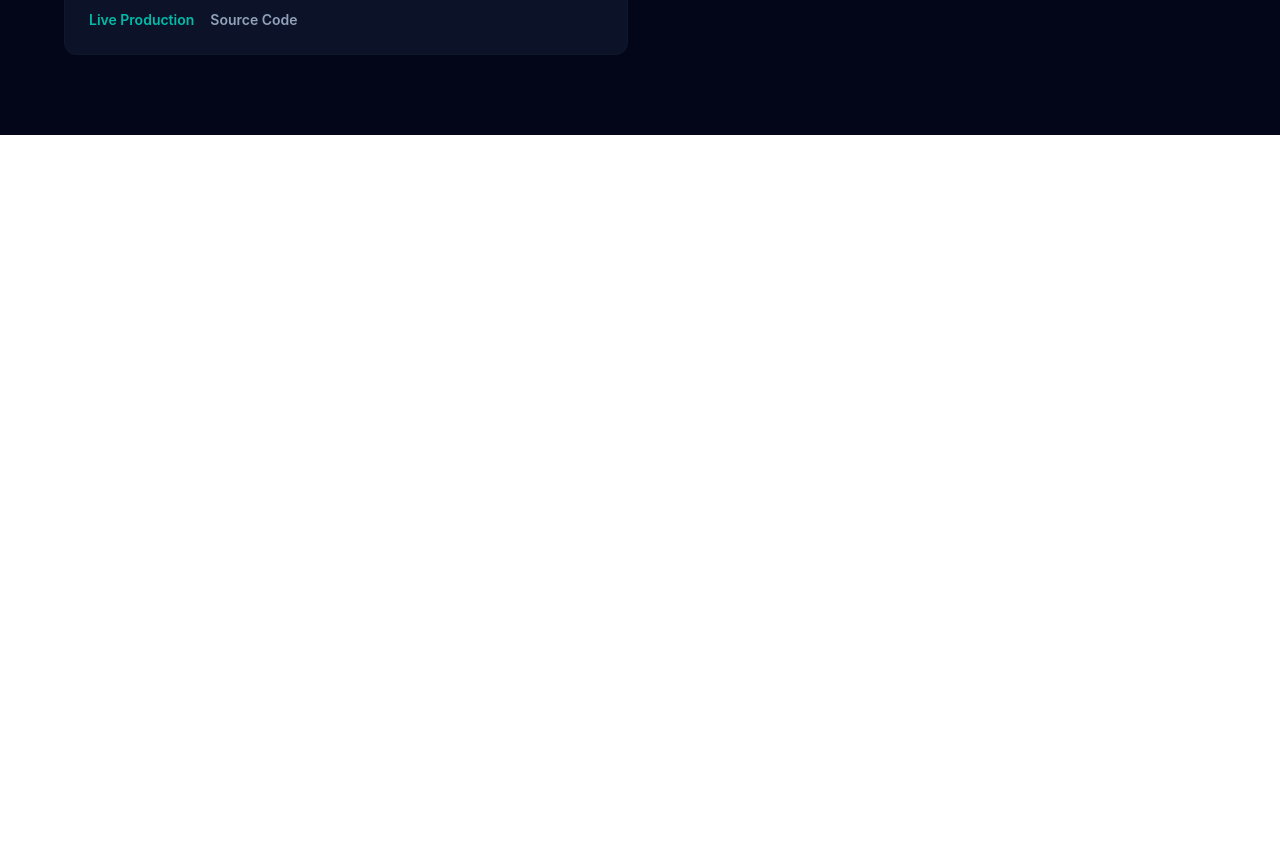
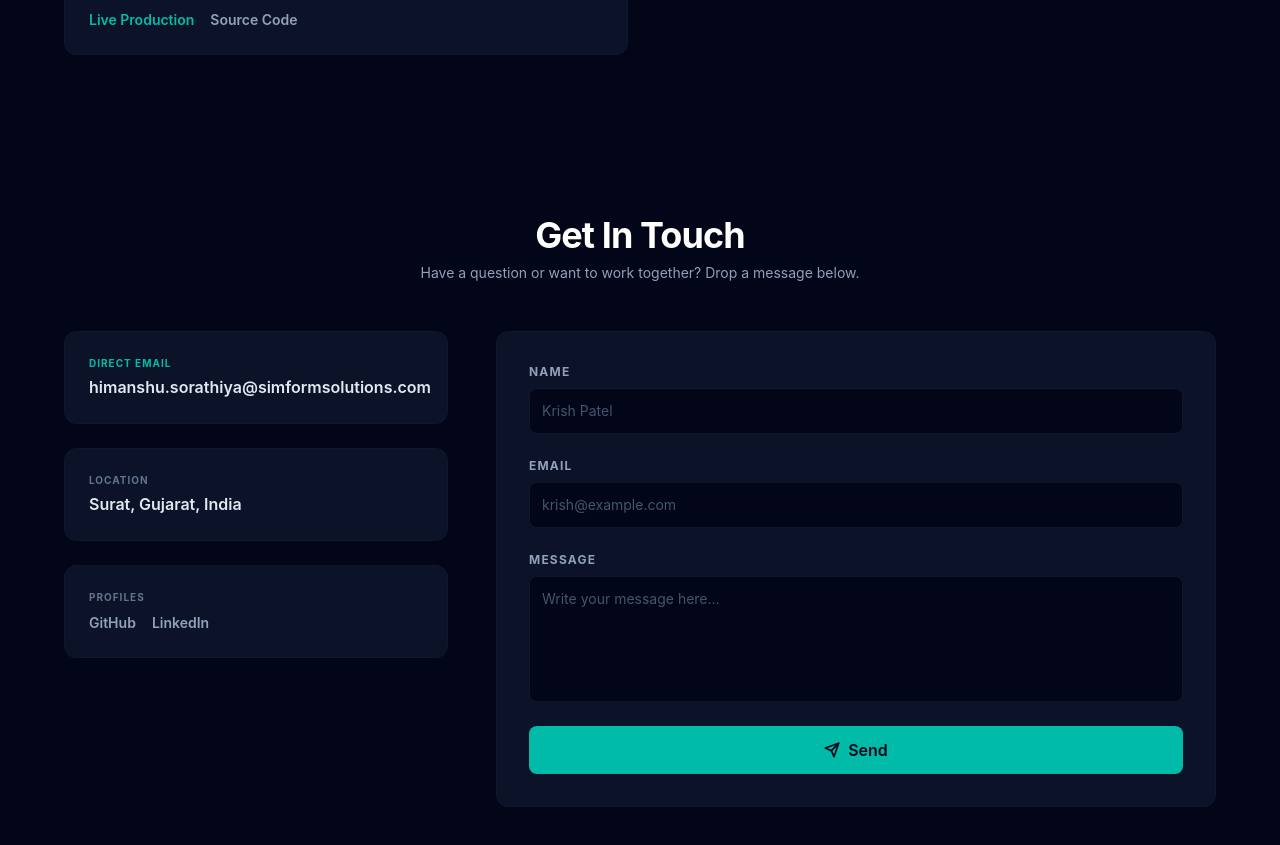
Before and after one commit to Himanshu-Sorathiya-Simform/LMS-03-PORTFOLIO, a React (Vite) app: page / in a window 1280 px wide. Shown: the part 2760-3605 px from the top of the page. Before the commit the page ends 2895 px from the top, so only its background shows below. Built offline with nearby package versions, Linux system fonts and the light colour scheme.

Commit message:
create contact section

```diff
--- a/src/App.tsx
+++ b/src/App.tsx
@@ -1,4 +1,5 @@
 import AboutMe from './components/AboutMe.tsx';
+import Contact from './components/Contact.tsx';
 import Header from './components/Header.tsx';
 import Hero from './components/Hero.tsx';
 import Projects from './components/Projects.tsx';
@@ -16,6 +17,8 @@ function App() {
 			<TechnicalFramework />
 
 			<Projects />
+
+			<Contact />
 		</div>
 	);
 }
--- /dev/null
+++ b/src/components/Contact.tsx
@@ -0,0 +1,31 @@
+import ContactForm from './ContactForm.tsx';
+import ContactInfo from './ContactInfor.tsx';
+
+function Contact() {
+	return (
+		<section
+			id='contact'
+			className='bg-slate-950 px-6 py-20 text-slate-100 md:px-12'>
+			<div className='mx-auto max-w-6xl'>
+				<div className='mb-12 text-center'>
+					<h2 className='text-3xl font-bold tracking-tight text-white md:text-4xl'>
+						Get In Touch
+					</h2>
+
+					<p className='mt-2 text-sm text-slate-400'>
+						Have a question or want to work together? Drop a message
+						below.
+					</p>
+				</div>
+
+				<div className='flex flex-col gap-12 md:flex-row md:items-start'>
+					<ContactInfo />
+
+					<ContactForm />
+				</div>
+			</div>
+		</section>
+	);
+}
+
+export default Contact;
--- /dev/null
+++ b/src/components/ContactForm.tsx
@@ -0,0 +1,71 @@
+function ContactForm() {
+	return (
+		<div className='rounded-xl border border-slate-900 bg-[#0c1329] p-8 md:w-2/3'>
+			<form
+				className='flex flex-col gap-6'
+				onSubmit={(e) => e.preventDefault()}>
+				<div className='flex flex-col gap-2'>
+					<label className='block text-xs font-bold tracking-widest text-slate-400 uppercase'>
+						Name
+					</label>
+
+					<input
+						type='text'
+						placeholder='Krish Patel'
+						className=' w-full rounded-lg border border-slate-900 bg-slate-950 p-3 text-sm text-slate-200 placeholder-slate-600 outline-none transition-colors focus:border-teal-500/50'
+					/>
+				</div>
+
+				<div className='flex flex-col gap-2'>
+					<label className='block text-xs font-bold tracking-widest text-slate-400 uppercase'>
+						Email
+					</label>
+
+					<input
+						type='email'
+						placeholder='krish@example.com'
+						className=' w-full rounded-lg border border-slate-900 bg-slate-950 p-3 text-sm text-slate-200 placeholder-slate-600 outline-none transition-colors focus:border-teal-500/50'
+					/>
+				</div>
+
+				<div className='flex flex-col gap-2'>
+					<label className='block text-xs font-bold tracking-widest text-slate-400 uppercase'>
+						Message
+					</label>
+
+					<textarea
+						rows={5}
+						placeholder='Write your message here...'
+						className='w-full resize-none rounded-lg border border-slate-900 bg-slate-950 p-3 text-sm text-slate-200 placeholder-slate-600 outline-none transition-colors focus:border-teal-500/50'></textarea>
+				</div>
+
+				<button
+					type='submit'
+					className='inline-flex cursor-pointer items-center justify-center gap-2 rounded-lg bg-teal-500 py-3 font-semibold text-slate-950 transition-colors hover:bg-teal-400'>
+					<svg
+						xmlns='http://www.w3.org/2000/svg'
+						width='16'
+						height='16'
+						viewBox='0 0 24 24'
+						fill='none'
+						stroke='currentColor'
+						stroke-width='2.5'
+						stroke-linecap='round'
+						stroke-linejoin='round'>
+						<line
+							x1='22'
+							y1='2'
+							x2='11'
+							y2='13'></line>
+
+						<polygon points='22 2 15 22 11 13 2 9 22 2'></polygon>
+					</svg>
+
+					<span>Send</span>
+				</button>
+			</form>
+		</div>
+	);
+}
+
+export default ContactForm;
--- /dev/null
+++ b/src/components/ContactInfor.tsx
@@ -0,0 +1,47 @@
+function ContactInfo() {
+	return (
+		<div className='flex flex-col gap-6 md:w-1/3'>
+			<div className='rounded-xl flex flex-col gap-1 border border-slate-900 bg-[#0c1329] p-6'>
+				<span className='text-[10px] font-bold tracking-widest text-teal-500 uppercase'>
+					Direct Email
+				</span>
+
+				<p className=' font-semibold text-slate-200'>
+					himanshu.sorathiya@simformsolutions.com
+				</p>
+			</div>
+
+			<div className='rounded-xl flex flex-col gap-1 border border-slate-900 bg-[#0c1329] p-6'>
+				<span className='text-[10px] font-bold tracking-widest text-slate-500 uppercase'>
+					Location
+				</span>
+
+				<p className=' font-semibold text-slate-200'>
+					Surat, Gujarat, India
+				</p>
+			</div>
+
+			<div className='rounded-xl flex flex-col gap-2 border border-slate-900 bg-[#0c1329] p-6'>
+				<span className='text-[10px] font-bold tracking-widest text-slate-500 uppercase'>
+					Profiles
+				</span>
+
+				<div className='flex gap-4 text-sm font-semibold'>
+					<a
+						href='#'
+						className='text-slate-400 hover:text-teal-500 transition-colors'>
+						GitHub
+					</a>
+
+					<a
+						href='#'
+						className='text-slate-400 hover:text-teal-500 transition-colors'>
+						LinkedIn
+					</a>
+				</div>
+			</div>
+		</div>
+	);
+}
+
+export default ContactInfo;
```
